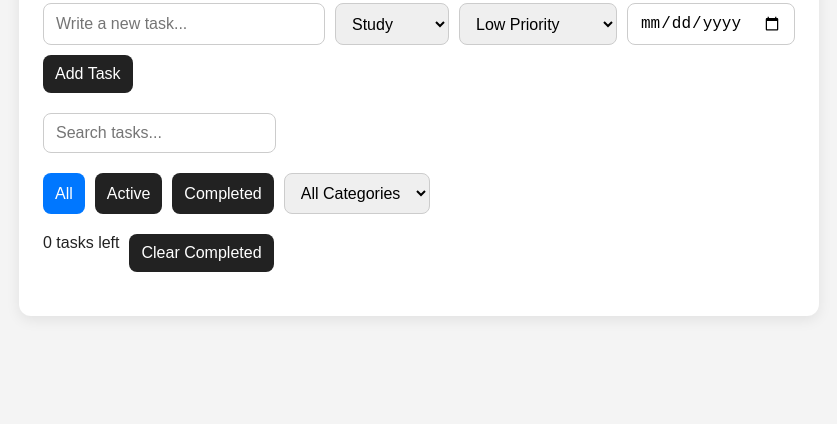
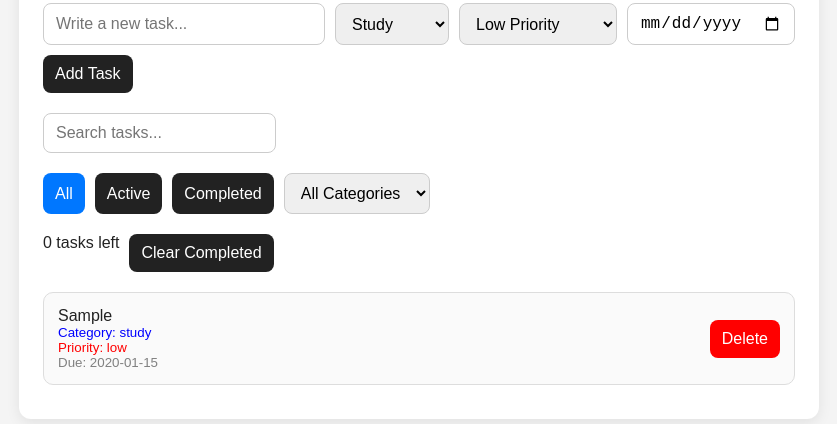
Before and after one commit to idilorul/advanced-todo-app-v2, a plain HTML site: page index.html in a window 1280 px wide. Both pictures are taken after typing "Sample", "2020-01-15" into the empty fields and a click on the button "Add Task". Shown: the part 112-536 px from the top of the page, without its empty margins (221-1058 px from the left). Drawn offline with Linux system fonts and the light colour scheme.

Commit message:
Add renderTodos function

```diff
--- a/css/style.css
+++ b/css/style.css
@@ -101,3 +101,30 @@ button:hover {
   color: #777;
   padding: 20px;
 }
+
+.todo-content {
+  display: flex;
+  flex-direction: column;
+}
+
+.todo-actions {
+  display: flex;
+  gap: 8px;
+}
+
+.category {
+  color: blue;
+}
+
+.priority {
+  color: red;
+}
+
+.due-date {
+  color: gray;
+}
+
+.delete-btn {
+  background: red;
+  color: white;
+}
--- a/js/script.js
+++ b/js/script.js
@@ -59,7 +59,62 @@ function addTodo() {
   prioritySelect.value = "low";
   dueDateInput.value = "";
 
+  renderTodos();
+
   console.log(todos);
 }
 
+// ========================
+// RENDER TODOS
+// ========================
+function renderTodos() {
+  todoList.innerHTML = "";
+
+  todos.forEach(function (todo) {
+    const li = document.createElement("li");
+     li.dataset.id = todo.id;
+
+    const contentDiv = document.createElement("div");
+   contentDiv.classList.add("todo-content");
+
+    const actionsDiv = document.createElement("div");
+    actionsDiv.classList.add("todo-actions");
+
+    const textSpan = document.createElement("span");
+    textSpan.textContent = todo.text;
+
+    const categoryInfo = document.createElement("small");
+    categoryInfo.textContent = "Category: " + todo.category;
+    categoryInfo.classList.add("category");
+
+    const priorityInfo = document.createElement("small");
+    priorityInfo.textContent = "Priority: " + todo.priority;
+    priorityInfo.classList.add("priority");
+
+    const dueDateInfo = document.createElement("small");
+    dueDateInfo.classList.add("due-date");
+    if (todo.dueDate === "") {
+        dueDateInfo.textContent = "Due: No date";
+    } else {
+        dueDateInfo.textContent = "Due: " + todo.dueDate;
+    }
+
+    const deleteBtn = document.createElement("button");
+    deleteBtn.textContent = "Delete";
+    deleteBtn.classList.add("delete-btn");
+
+    contentDiv.appendChild(textSpan);
+    contentDiv.appendChild(categoryInfo);
+    contentDiv.appendChild(priorityInfo);
+    contentDiv.appendChild(dueDateInfo);
+
+    actionsDiv.appendChild(deleteBtn);
+
+    li.appendChild(contentDiv);
+    li.appendChild(actionsDiv);
+
+    todoList.appendChild(li);
+  });
+}
+
 addBtn.addEventListener("click", addTodo);
```
Also changed, not shown: 1 other file.
